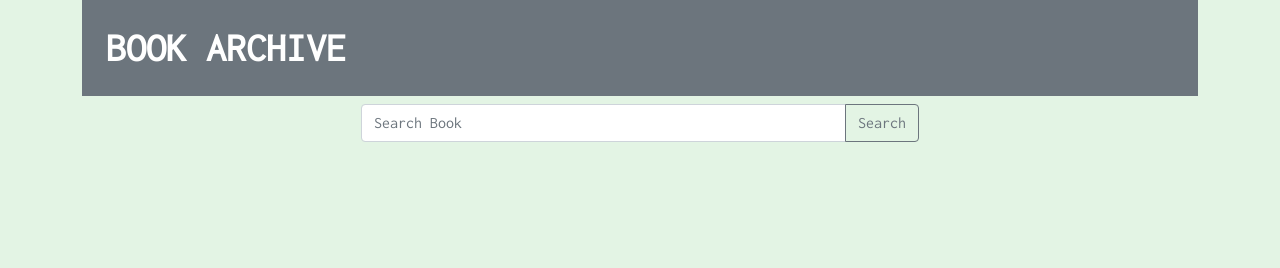
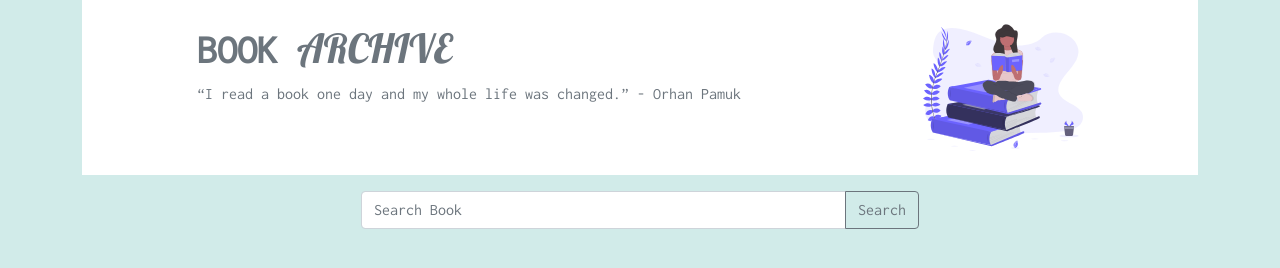
Before and after one commit to ohidulalam66/book_archive, a plain HTML site: page index.html in a window 1280 px wide. Drawn offline with nearby package versions, Linux system fonts and the light colour scheme.

Commit message:
almost added

```diff
--- a/css/style.css
+++ b/css/style.css
@@ -1,11 +1,30 @@
-/* Google Font css link */
+/* font css link */
 @import url("https://fonts.googleapis.com/css2?family=Inconsolata&display=swap");
 
-/* Google font css */
+/* header font link */
+@import url("https://fonts.googleapis.com/css2?family=Lobster&display=swap");
+
+/* header font css */
+.header-font {
+  font-family: "Lobster", cursive;
+}
+
+/* font css */
 .font {
   font-family: "Inconsolata", monospace;
 }
+
 /* background color */
 .bg-color {
-  background: #e3f4e4;
+  background: #d1ebe9;
 }
+
+/* poster img*/
+.poster {
+  width: 15%;
+}
+
+/*  */
+.hearder-bg {
+  background: white;
+}
--- a/index.html
+++ b/index.html
@@ -13,14 +13,22 @@
     <link rel="stylesheet" href="css/style.css">
 </head>
 <body class="container bg-color font">
+
     <!-- Header -->
     <header>
-        <h1 class="text-uppercase bg-secondary text-white p-4 fw-bold">Book Archive</h1>
-        <div class="input-group w-50 mx-auto mb-3">
+        <div class="hearder-bg d-flex justify-content-around p-4">
+            <div>
+                <h1 class="text-uppercase text-secondary"><span class="fw-bold">Book</span> <span class="header-font">Archive</span></h1>
+                <p class="text-secondary">“I read a book one day and my whole life was changed.” - Orhan Pamuk</p>
+            </div>
+            <img class="poster img-fluid" src="images/poster.svg" alt="">
+        </div>
+        <div class="input-group w-50 mx-auto my-3">
             <input id="search-field" type="text" class="form-control" placeholder="Search Book" aria-label="Recipient's username" aria-describedby="button-addon2">
             <button class="btn btn-outline-secondary" type="button" id="search-button">Search</button>
         </div>
     </header>
+
     <!-- Main -->
     <main>
         <!-- Books Results Found -->
@@ -28,7 +36,7 @@
         <!-- search Error -->
         <div id="sesrch-error"></div>
         <!-- Books Results -->
-        <div id="book-container" class="row row-cols-1 row-cols-md-6 g-4 mt-4">
+        <div id="book-container" class="row row-cols-1 row-cols-md-4 g-4 mt-4">
         </div>
     </main>
 
--- a/js/main.js
+++ b/js/main.js
@@ -4,8 +4,9 @@ const searchFiled = document.getElementById('search-field');
 const bookContainer = document.getElementById('book-container');
 const searchDataCount = document.getElementById('data-count');
 const searchError = document.getElementById('sesrch-error');
+
 /* Add event handeler */
-searchbtn.addEventListener('click', function(){
+searchbtn.addEventListener('click', function () {
     const search = searchFiled.value;
 
     /* search value clear */
@@ -14,19 +15,19 @@ searchbtn.addEventListener('click', function(){
     /* search books data fetch */
     const url = `http://openlibrary.org/search.json?q=${search}`;
     fetch(url)
-    .then(res => res.json())
-    .then(data => displayShow(data.docs))
+        .then(res => res.json())
+        .then(data => displayShow(data.docs))
 });
 
 /* Display show books data */
 const displayShow = books => {
 
     /* Result Error Handling */
-    if(books.length === 0){
+    if (books.length === 0) {
         searchError.innerHTML = `<h2 class= "fw-bold text-center text-danger my-5">Not Result Found</h2>`;
         searchDataCount.innerHTML = '';
     }
-    else{
+    else {
         searchError.innerHTML = '';
     };
     /* data dom clear */
@@ -38,7 +39,7 @@ const displayShow = books => {
 
         /* data result count */
         searchDataCount.innerHTML = `
-        <h5 class="fw-bold">Search results found: ${books.length}</h5>`;
+        <h5 class="fw-bold">Search Books Found: ${books.length}</h5>`;
 
         /* data is added to the container */
         const div = document.createElement('div');
@@ -48,8 +49,9 @@ const displayShow = books => {
             <img class: "img-fluid" src="https://covers.openlibrary.org/b/id/${book.cover_i}-M.jpg" class="card-img-top img-fluid"">
             <div class="card-body">
                 <h5 class="card-title fw-bold">Name: ${book.title}</h5>
-                <p class="card-text">Publisher: ${book.publisher}</p>
-                <p class="card-text">First publish year: ${book.first_publish_year}</p>
+                <p>Publisher: ${book.publisher ? book.publisher: 'Not found'}</p>
+                <p>Author Name: ${book.author_name ? book.author_name: 'Not found'}</p>
+                <p>First publish year: ${book.first_publish_year}</p>
             </div>
         </div>
         `;
@@ -57,4 +59,3 @@ const displayShow = books => {
     })
 
 };
-{/* <p class="ard-text">Author Name: ${book.author_name[0]}</p> */}
```
Also changed, not shown: images/poster.svg (added).
